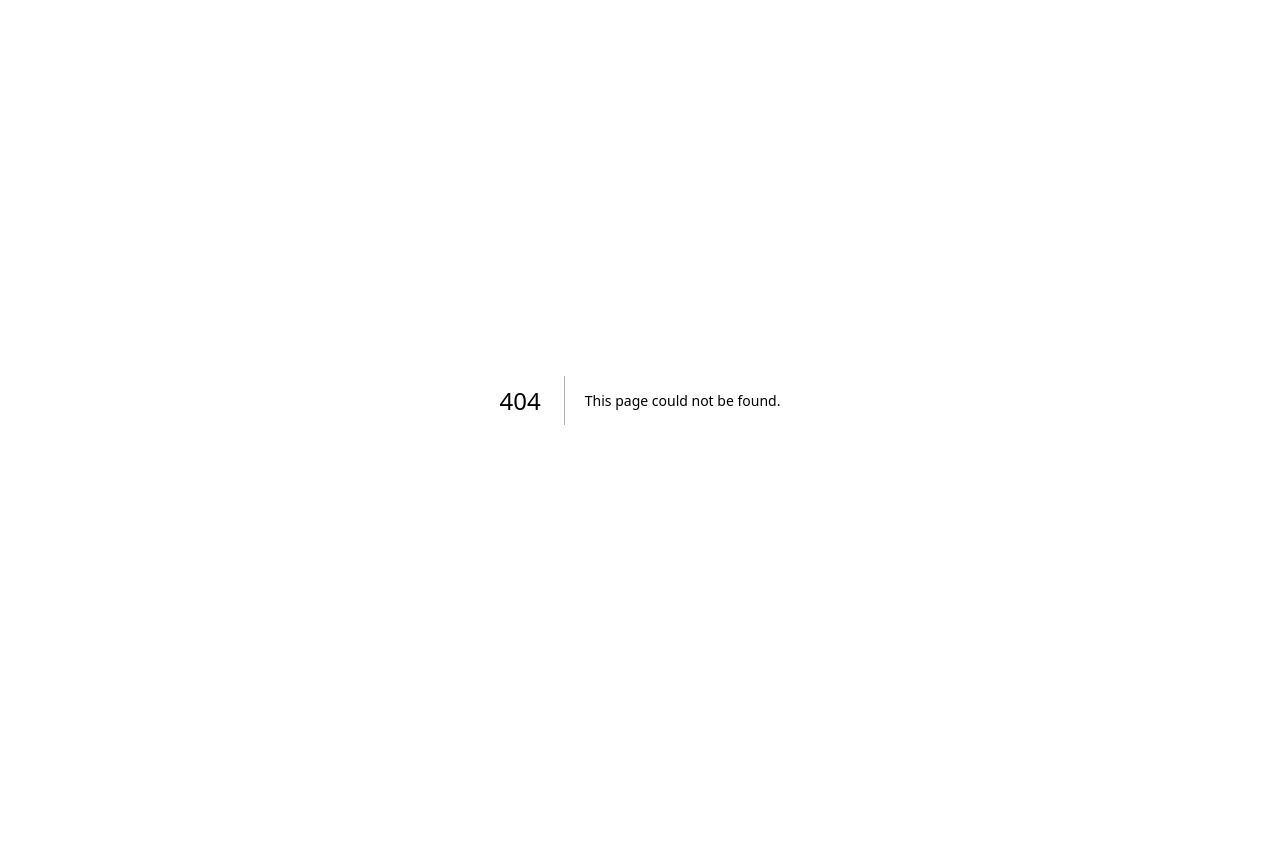
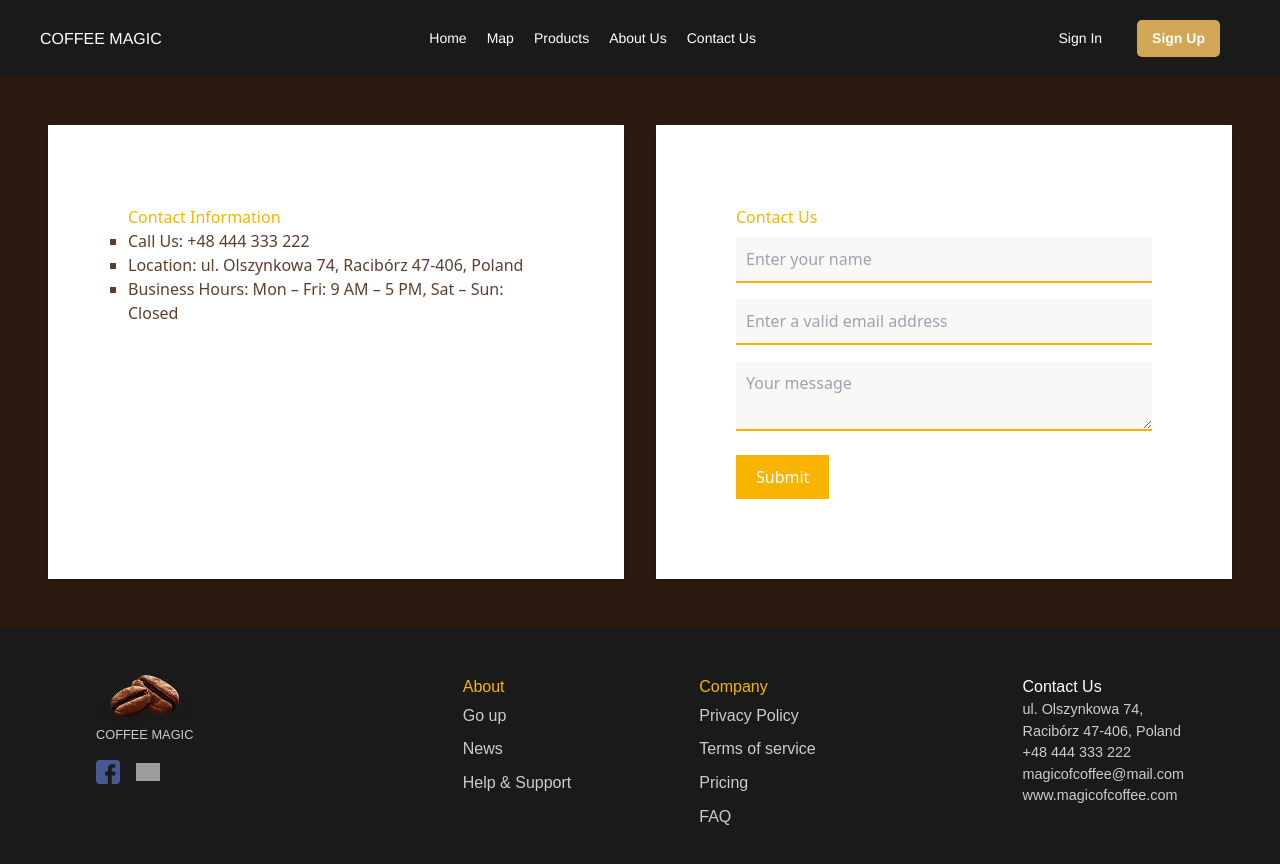
Before and after one commit to WiktoriaKrzyzanska/MagicOfCoffeee, a Next.js app in the folder frontend/magic-of-coffee/: page /contact in a window 1280 px wide. Before the commit this address had no page. Shown: the top 864 px of the page. Before the commit the page ends 800 px from the top, so only its background shows below. Built offline with nearby package versions, Linux system fonts and the light colour scheme; grey boxes are pictures that could not be loaded.

Commit message:
added contact us subpage

```diff
--- /dev/null
+++ b/frontend/magic-of-coffee/components/Contact.css
@@ -0,0 +1,47 @@
+.contact-us-container {
+    display: flex;
+    justify-content: space-between;
+    padding: 2rem;
+    background: #29190e;
+    color: #613d2b;
+  }
+
+  .contact-details, .contact-form {
+    flex: 1;
+    margin: 1rem;
+    padding: 5rem;
+    background: rgb(255, 255, 255);
+    box-shadow: 0 2px 5px rgba(0,0,0,0.1);
+  }
+
+  .contact-details h2, .contact-form h2 {
+    color: #f8b400;
+  }
+
+  input[type="text"], input[type="email"], textarea {
+    width: 100%;
+    padding: 10px;
+    margin: 0.5rem 0;
+    box-sizing: border-box;
+    border: none;
+    background-color: #f9f8f6;
+    border-bottom: 2px solid #f8b400;
+  }
+
+  button {
+    background-color: #f8b400;
+    color: white;
+    padding: 10px 20px;
+    border: none;
+    cursor: pointer;
+    margin-top: 10px;
+  }
+
+  button:hover{
+    background-color: #dfa300;
+    color: white;
+
+  }
+  ul {
+    list-style-type: square;
+  }
--- /dev/null
+++ b/frontend/magic-of-coffee/pages/contact.tsx
@@ -0,0 +1,35 @@
+import React from 'react';
+import Layout from '../app/layout';
+import Header from "@/components/Header";
+import '../components/Contact.css'
+import Footer from '@/components/Footer';
+
+const ContactUs: React.FC = () => (
+    <Layout>
+        <Header />
+        <div className="contact-us-container">
+            <div className="contact-details">
+                <h2>Contact Information</h2>
+                <ul>
+                    <li> Call Us: +48 444 333 222</li>
+                    <li> Location: ul. Olszynkowa 74, Racibórz 47-406, Poland</li>
+                    <li> Business Hours: Mon – Fri: 9 AM – 5 PM, Sat – Sun: Closed</li>
+                </ul>
+            </div>
+            <div className="contact-form">
+                <h2>Contact Us</h2>
+                <form>
+                    <input type="text" placeholder="Enter your name" required />
+                    <input type="email" placeholder="Enter a valid email address" required />
+                    <textarea placeholder="Your message"></textarea>
+                    <button type="submit">Submit</button>
+                </form>
+            </div>
+        </div>
+
+        <Footer />
+
+    </Layout>
+);
+
+export default ContactUs;
```
